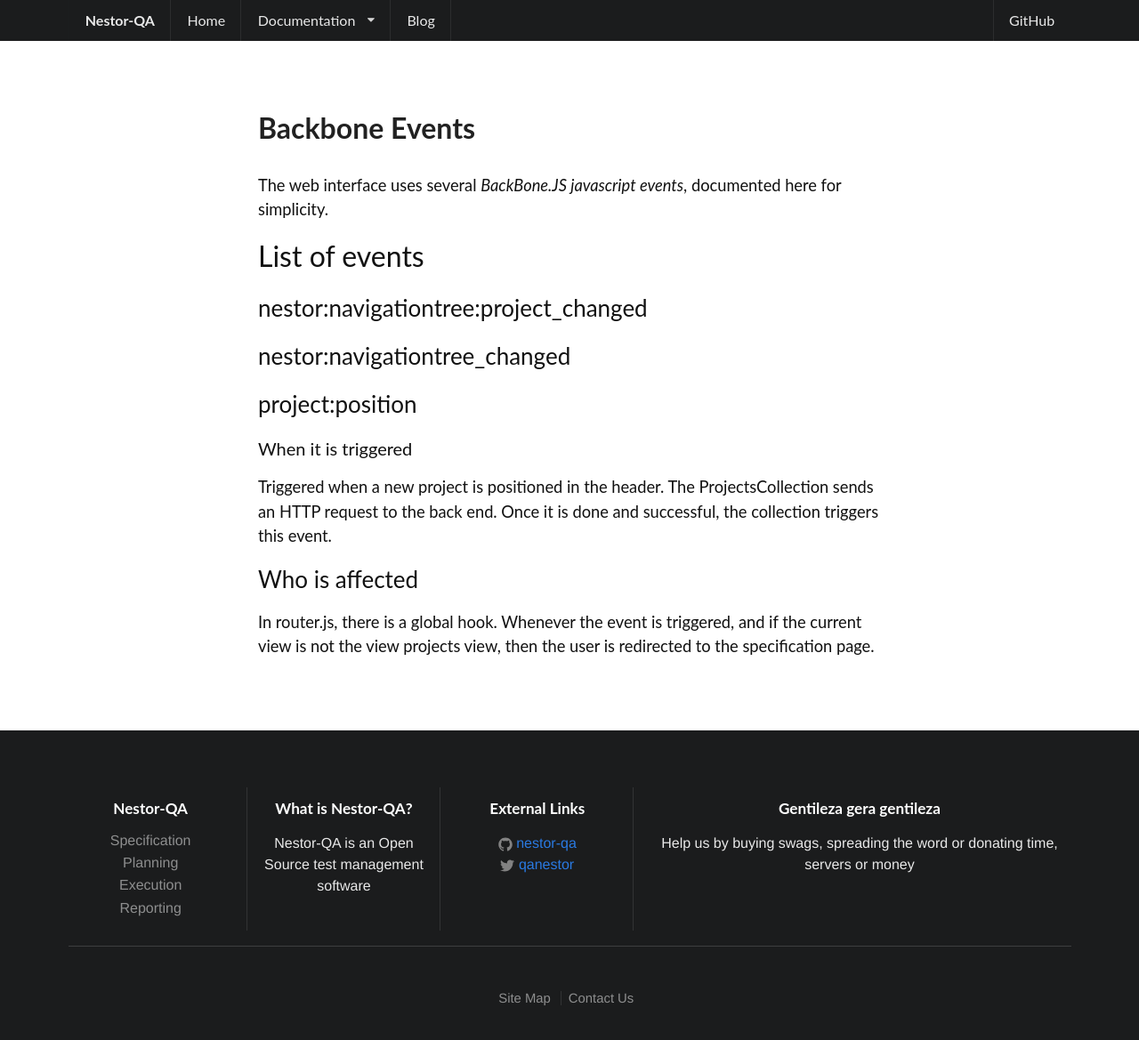
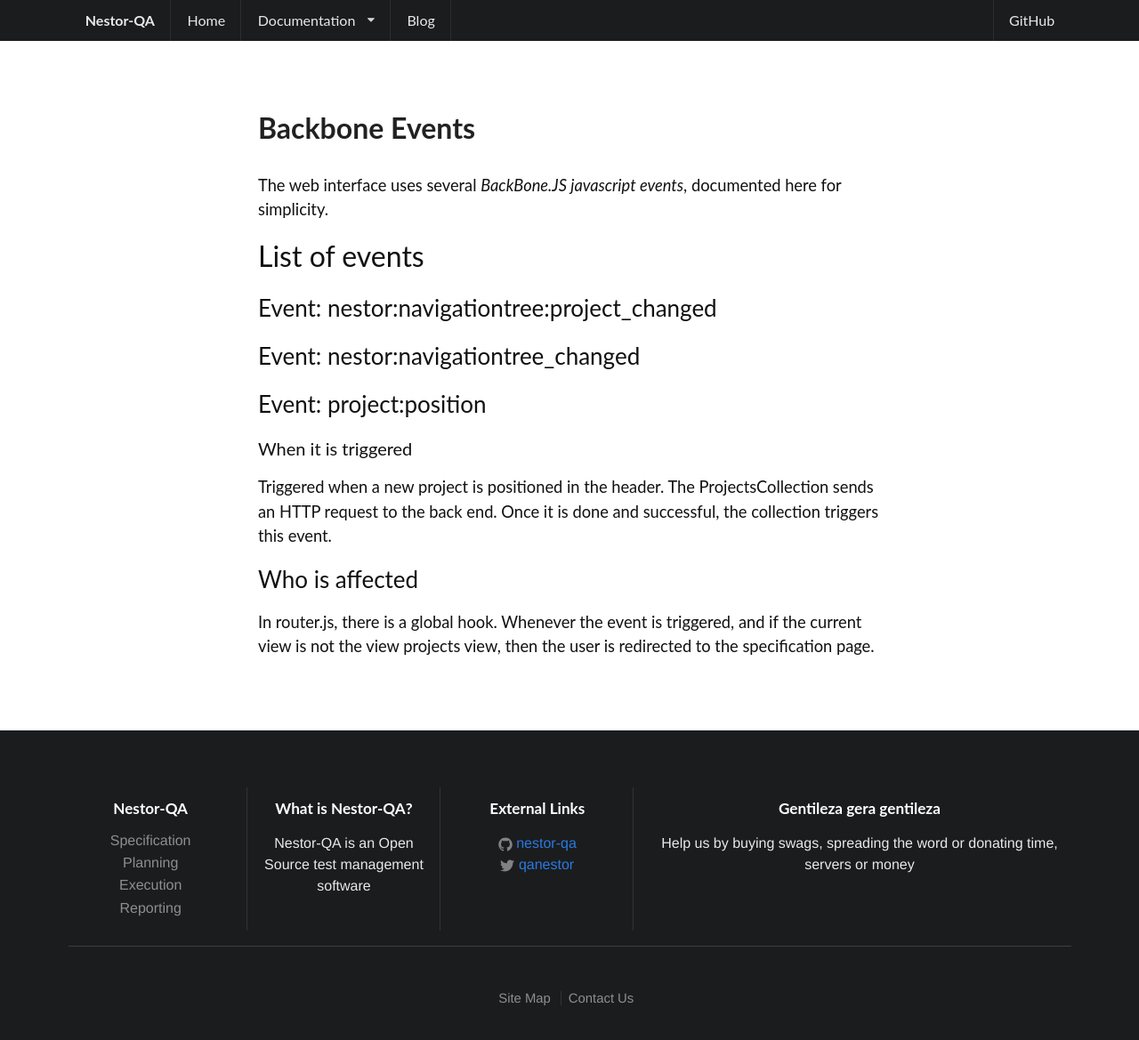
Before and after one commit to nestor-qa/nestor-qa.github.io, a Jekyll site: the page built from documentation/for-developers/backbone-events.md, in a window 1280 px wide and 1214 px high. Shown: the top 1169 px of the window at 89% size. Built offline with Jekyll 4.4.1, drawn with Linux system fonts in a browser that asks for light colours.

Commit message:
Distinguish headers

```diff
--- a/documentation/for-developers/backbone-events.md
+++ b/documentation/for-developers/backbone-events.md
@@ -8,11 +8,11 @@ simplicity.
 
 ## List of events
 
-### nestor:navigationtree:project_changed
+### Event: nestor:navigationtree:project_changed
 
-### nestor:navigationtree_changed
+### Event: nestor:navigationtree_changed
 
-### project:position
+### Event: project:position
 
 #### When it is triggered
 
```
